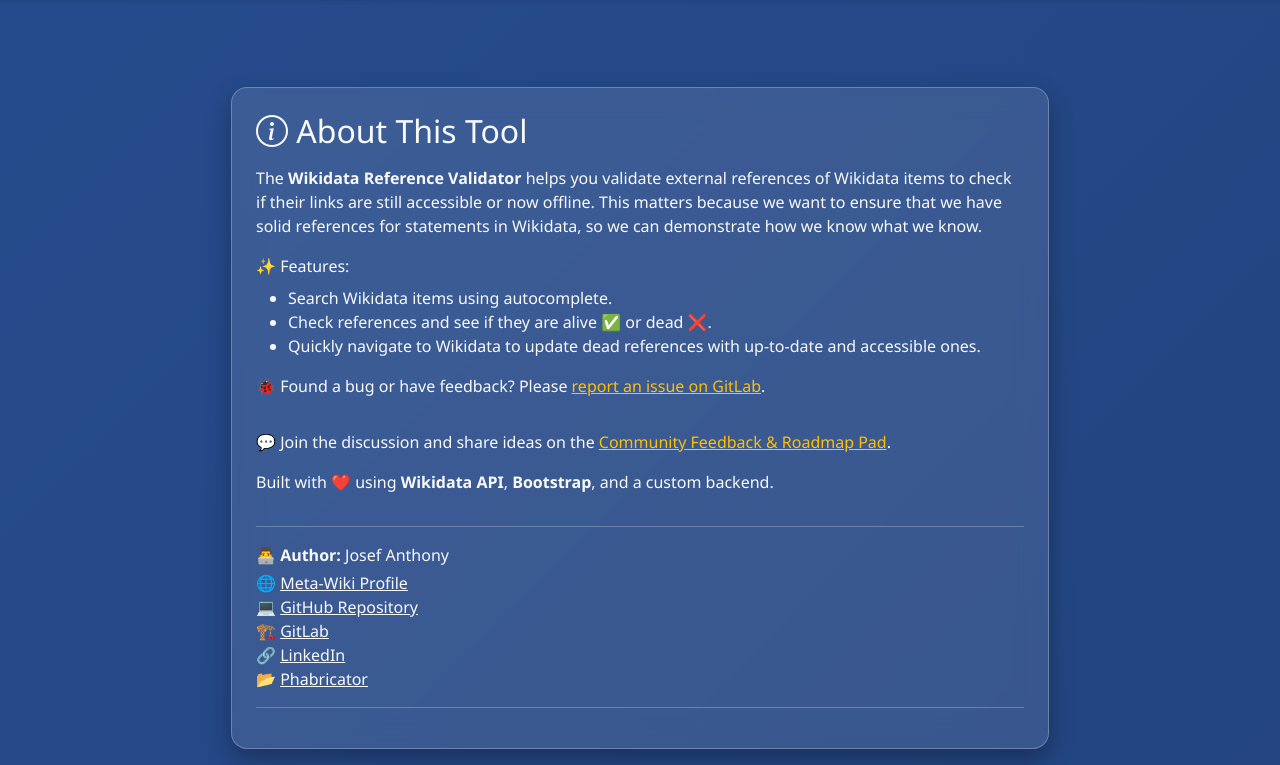
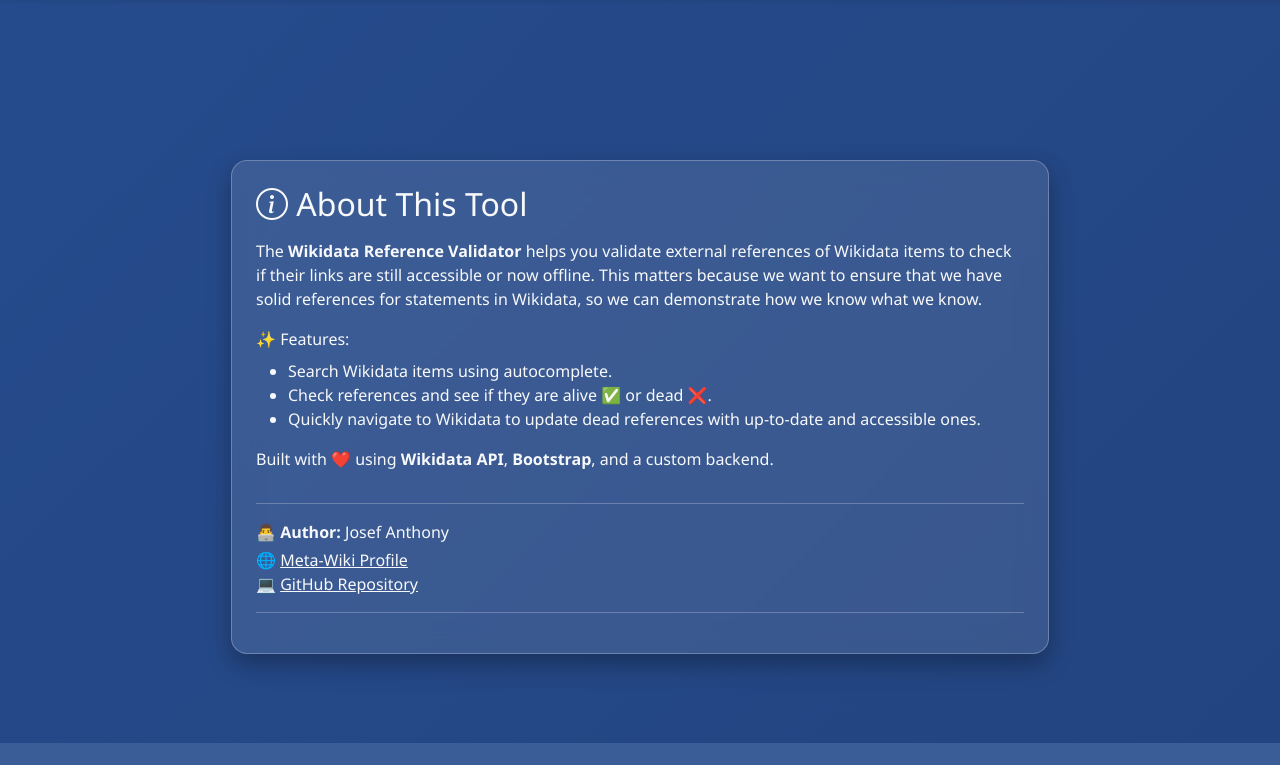
Before and after one commit to jamesonojae/Wikidata-Reference-Validator-Hackathon2026, a Flask app: page /about in a window 1280 px wide. Shown: the part 57-822 px from the top of the page. After the commit the page ends 800 px from the top, so only its background shows below. Run offline with Flask 3, Linux system fonts and the light colour scheme.

Commit message:
latest task changes

```diff
--- a/static/script.js
+++ b/static/script.js
@@ -86,7 +86,7 @@ async function validate() {
   resultDiv.innerHTML = `
     <div class="d-flex flex-column align-items-center justify-content-center my-5">
       <div class="fancy-loader"></div>
-      <p class="mt-3 text-light fw-bold">Checking references...</p>
+      <p class="mt-3 text-light fw-bold">...</p>
       <p id="countdownTimer" class="text-info small">
         Estimated time: ${remaining}s
       </p>
--- a/templates/about.html
+++ b/templates/about.html
@@ -56,17 +56,6 @@
       <li>Quickly navigate to Wikidata to update dead references with up-to-date and accessible ones.</li>
     </ul>
 
-    <!-- Issues -->
-    <p class="text-light">
-      🐞 Found a bug or have feedback? Please <a href="https://gitlab.wikimedia.org/josefanthony/wikidata-reference-validator-app/-/issues" target="_blank" class="link-warning">report an issue on GitLab</a>.
-    </p>
-
-    <!-- Community & Roadmap -->
-    <p class="text-light mt-3">
-      💬 Join the discussion and share ideas on the
-      <a href="https://etherpad.wikimedia.org/p/wikidata-reference-validator" target="_blank" class="link-warning">Community Feedback & Roadmap Pad</a>.
-    </p>
-
     <p class="text-light">
       Built with ❤️ using <strong>Wikidata API</strong>, <strong>Bootstrap</strong>, and a custom backend.
     </p>
@@ -79,10 +68,7 @@
     <p class="text-light mb-1"><strong>👨‍💻 Author:</strong> Josef Anthony</p>
     <p class="text-light mb-0">
       🌐 <a href="https://meta.wikimedia.org/wiki/User:JosefAnthony" target="_blank" class="link-light">Meta-Wiki Profile</a><br>
-      💻 <a href="https://github.com/josefanthony/wikidata-reference-validator" target="_blank" class="link-light">GitHub Repository</a><br>
-      🏗️ <a href="https://gitlab.wikimedia.org/josefanthony" target="_blank" class="link-light">GitLab</a><br>
-      🔗 <a href="https://www.linkedin.com/in/josef-anthony-b17792225/" target="_blank" class="link-light">LinkedIn</a><br>
-      📂 <a href="https://phabricator.wikimedia.org/p/JosefAnthony/" target="_blank" class="link-light">Phabricator</a>
+      💻 <a href="" target="_blank" class="link-light">GitHub Repository</a><br>
     </p>
 
     <hr class="border-light">
--- a/templates/use.html
+++ b/templates/use.html
@@ -121,7 +121,7 @@
 
       <div class="text-center my-4">
         <img
-          src="{{ url_for('static', filename='dead-reference-example.jpg') }}"
+          src="{{ url_for('static', filename='dead-reference-example--.jpg') }}"
           class="img-fluid shadow guide-image"
           alt="Example of a dead reference result in the Wikidata Reference Validator"
         >
```
Also changed, not shown: README.md.
